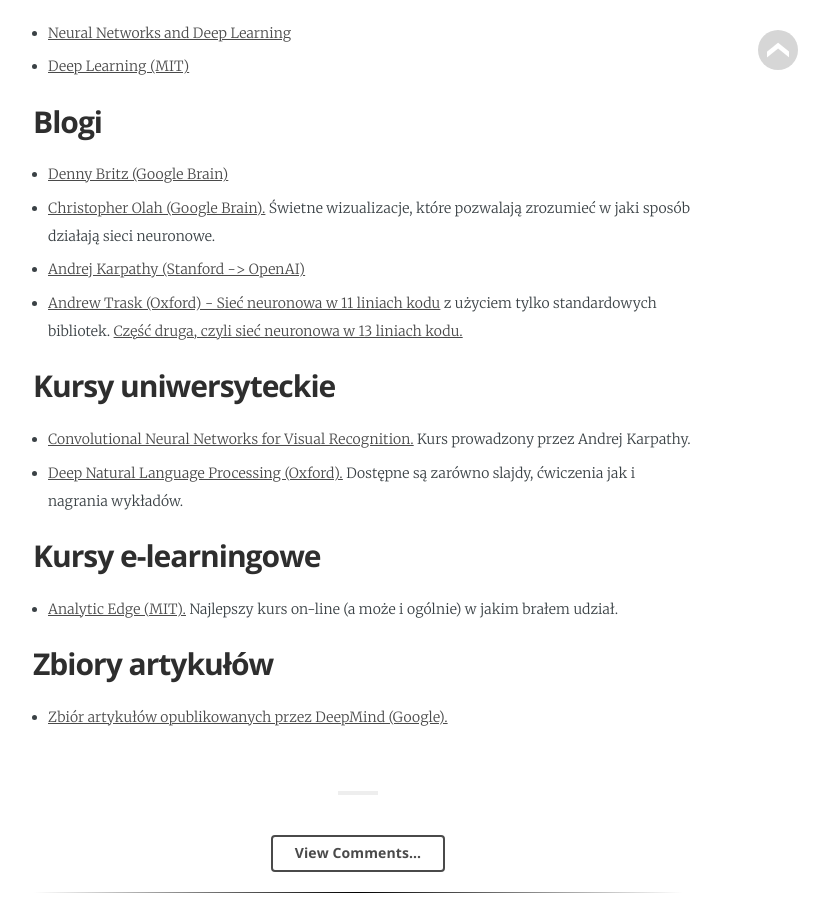
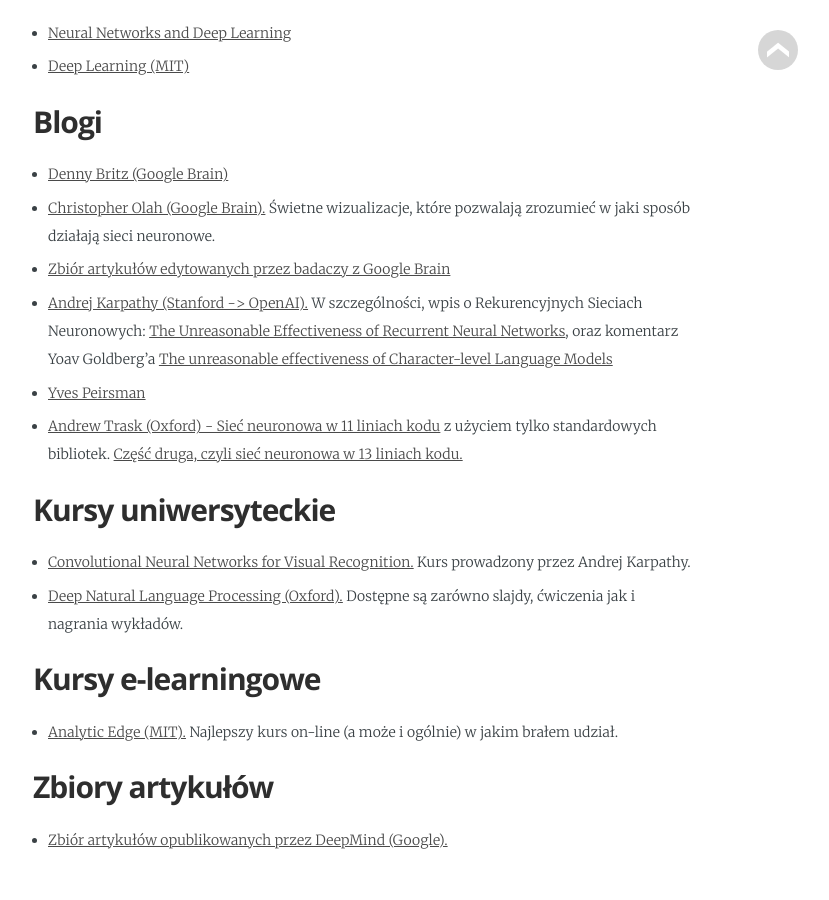
Before and after one commit to marcinabram/marcinabram.github.io, a Jekyll site: the page built from _posts/2017-04-01-links.md, in a window 1280 px wide and 900 px high, scrolled down 586 px. Shown: the whole window, without its empty margins (282-1111 px from the left). Built offline with Jekyll 4.4.1, drawn with Linux system fonts in a browser that asks for light colours; some web fonts are replaced.

Commit message:
literówka; nowe linki do blogów

```diff
--- a/_posts/2017-04-01-links.md
+++ b/_posts/2017-04-01-links.md
@@ -22,8 +22,18 @@ tags:              machine learning, neural network
   target="_blank">Christopher Olah (Google Brain).</a>
   Świetne wizualizacje, które pozwalają zrozumieć w jaki sposób działają
   sieci neuronowe.
+- <a href="http://distill.pub/"
+  target="_blank">Zbiór artykułów edytowanych przez badaczy z Google Brain</a>
 - <a href="http://karpathy.github.io"
-  target="_blank">Andrej Karpathy (Stanford -> OpenAI)</a>
+  target="_blank">Andrej Karpathy (Stanford -> OpenAI).</a>
+  W szczególności, wpis o Rekurencyjnych Sieciach Neuronowych:
+  <a href="http://karpathy.github.io/2015/05/21/rnn-effectiveness/">
+  The Unreasonable Effectiveness of Recurrent Neural Networks</a>,
+  oraz komentarz Yoav Goldberg'a
+  <a href="http://nbviewer.jupyter.org/gist/yoavg/d76121dfde2618422139">
+  The unreasonable effectiveness of Character-level Language Models</a>
+- <a href="http://nlp.yvespeirsman.be/"
+  target="_blank">Yves Peirsman</a>
 - <a href="http://iamtrask.github.io/2015/07/12/basic-python-network/"
   target="_blank">Andrew Trask (Oxford) - Sieć neuronowa w 11 liniach kodu</a>
   z użyciem tylko standardowych bibliotek.
```
Also changed, not shown: _pages/about.md (+1 -1 lines).
